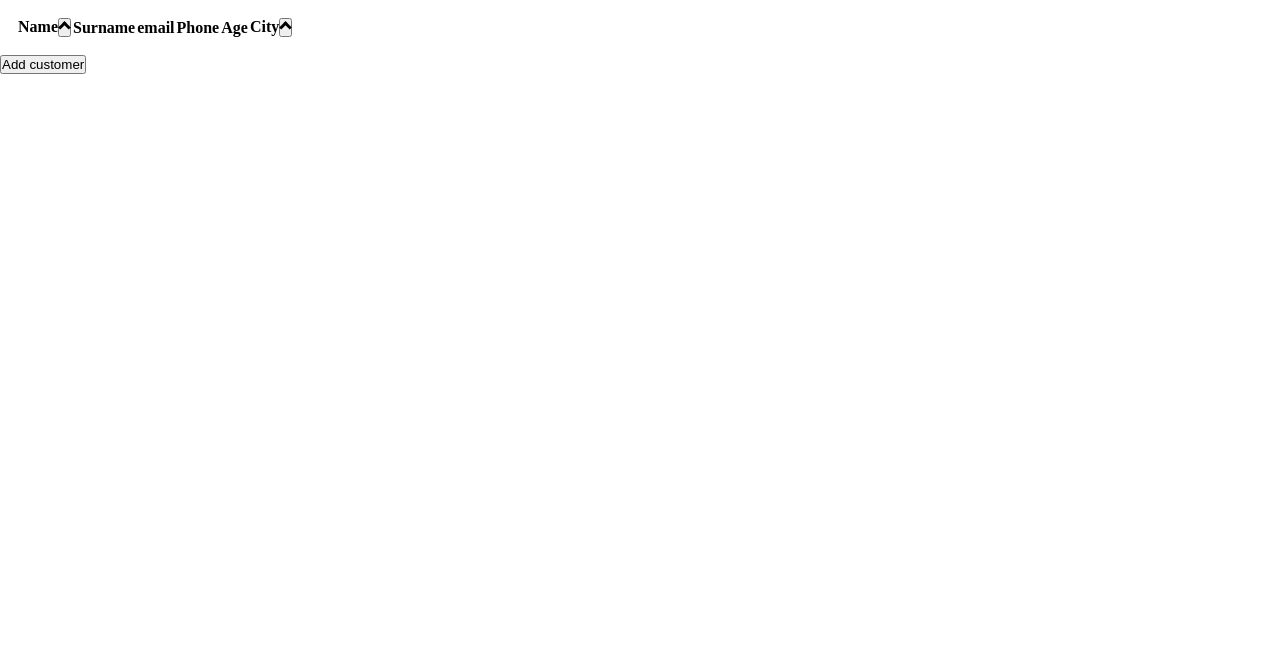
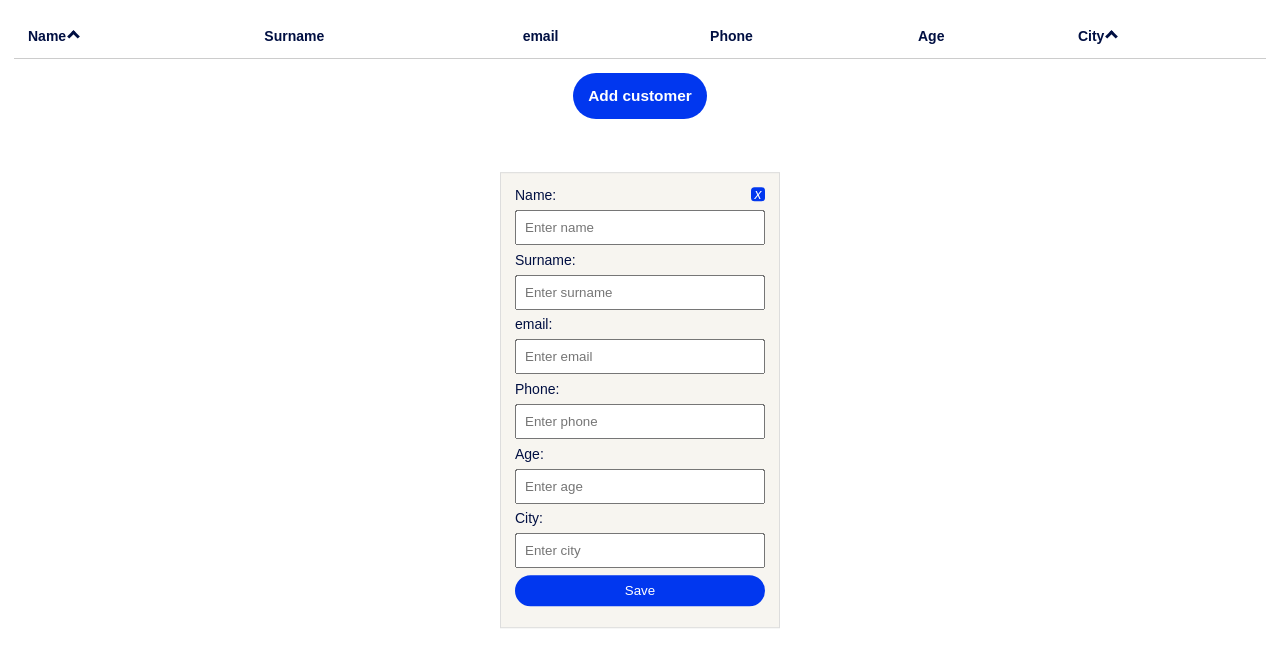
Before and after one commit to micail/vd, a React (Create React App) app: page / in a window 1280 px wide. Shown: the top 666 px of the page. Built offline with nearby package versions, Linux system fonts and the light colour scheme.

Commit message:
Add components styling

```diff
--- a/src/components/App.jsx
+++ b/src/components/App.jsx
@@ -25,8 +25,8 @@ const App = ({ entries }) => {
       <div className="row">
         <Table entries={entries} />
         <Modal showModal={showModal} close={closeModal}><Form close={closeModal} /></Modal>
+        <button className="btn--full center" type="button" onClick={openModal}>Add customer</button>
       </div>
-      <button type="button" onClick={openModal}>Add customer</button>
     </div>
   );
 };
--- a/src/components/Form.jsx
+++ b/src/components/Form.jsx
@@ -4,7 +4,7 @@ import { addEntry } from '../store/actions/recordActions'
 
 import './Form.scss';
 
-const Form = ({close}) => {
+const Form = ({ close }) => {
   const [customer, setCustomer] = useState({});
   const dispatch = useDispatch();
 
@@ -21,33 +21,33 @@ const Form = ({close}) => {
   };
 
   return (
-    <div className="form-wrapper">
+    <div className="vd-modal-form">
       <form onSubmit={handleSubmit}>
         <label htmlFor="name">
-          Name:
+          <span>Name:</span>
           <input id="name" name="name" placeholder="Enter name" onChange={handleChange} value={customer.name || ''} required />
         </label>
         <label htmlFor="surname">
-          Surname:
+          <span>Surname:</span>
           <input id="surname" name="surname" placeholder="Enter surname" onChange={handleChange} value={customer.surname || ''} required />
         </label>
         <label htmlFor="email">
-          email:
+          <span>email:</span>
           <input id="email" name="email" placeholder="Enter email" onChange={handleChange} value={customer.email || ''} required type="email" />
         </label>
         <label htmlFor="phone">
-          Phone:
+          <span> Phone:</span>
           <input id="phone" name="phone" placeholder="Enter phone" onChange={handleChange} value={customer.phone || ''} required type="tel" />
         </label>
         <label htmlFor="age">
-          Age:
+          <span> Age:</span>
           <input id="age" name="age" placeholder="Enter age" onChange={handleChange} value={customer.age || ''} required type="number" />
         </label>
         <label htmlFor="city">
-          City:
+          <span> City:</span>
           <input id="city" name="city" placeholder="Enter city" onChange={handleChange} value={customer.city || ''} required />
         </label>
-        <input type="submit" value="Save" />
+        <input className="button" type="submit" value="Save" />
       </form>
     </div>
   );
--- a/src/components/Form.scss
+++ b/src/components/Form.scss
@@ -0,0 +1,12 @@
+.vd-modal-form {
+  span {
+    display: inline-block;
+    margin-bottom: .5em;
+  }
+  input {
+    display: inline-block;
+    width: 100%;
+    padding: 0.6em;
+    margin-bottom: .5em;
+  }
+}
--- a/src/components/Modal.jsx
+++ b/src/components/Modal.jsx
@@ -1,11 +1,13 @@
 import React from 'react';
+
+import './Modal.scss';
 
 const Modal = ({showModal, close, children}) => {
   const showHide = showModal ? 'd-block' : 'd-none';
   return (
-    <div className={`col-xs-12 col-sm-10 col-md-6 ${showHide}`}>
+    <div className={`col-xs-12 col-sm-8 col-md-4 vd-modal ${showHide}`}>
       <section className="modal-main">
-        <button type="button" onClick={close}>close</button>
+        <button type="button" className="close-button float-right" onClick={close}><i>x</i></button>
         {children}
       </section>
     </div>
--- /dev/null
+++ b/src/components/Modal.scss
@@ -0,0 +1,8 @@
+.vd-modal {
+  display: flex!important;
+  position: fixed;
+    top: 0;
+    left: 0;
+  background-color: #f7f5f0;
+  border: 1px solid #ddd;
+}
--- a/src/components/Table.jsx
+++ b/src/components/Table.jsx
@@ -29,7 +29,7 @@ const Table = ({ entries }) => {
 
   return (
     <div className="col-xs-12">
-      <table>
+      <table className="vd-table">
         <thead>
           <tr>
             <th>Name
--- a/src/components/Table.scss
+++ b/src/components/Table.scss
@@ -1,5 +1,16 @@
+.vd-table {
+  width: 100%;
+  display: table;
+  border-collapse: collapse;
+  text-align: left;
+  tr {
+    border-bottom: 1px solid #ccc;
+  }
+  th, td {
+    padding: 1em;
+  }
   .arrow {
-  border: solid black;
+    border: solid #000f42;;
     border-width: 0 3px 3px 0;
     display: inline-block;
     padding: 3px;
@@ -7,9 +18,10 @@
     -webkit-transform: rotate(-135deg);
   }
 
-.sort-button.ascending{
+  .sort-button.ascending {
     .arrow {
       transform: rotate(45deg);
       -webkit-transform: rotate(45deg);
     }
   }
+}
--- a/src/style.scss
+++ b/src/style.scss
@@ -51,9 +51,23 @@ $xl: 1200px;
 	@include grid(xl, $col_number);
 }
 
+
+@include breakpoints(sm) {
+  .vd-modal {
+    max-width: 20em;
+    position: absolute;
+    left: 50%;
+    top: 50%;
+    transform: translate(-50%,-50%);
+  }
+}
+
 /** General styles */
 html {
   box-sizing: border-box;
+  font-family: Arial,Helvetica,sans-serif;
+  font-size: 0.875em;
+  color: #000f42;
 }
 
 * {
@@ -73,6 +87,7 @@ html, body, .container {
 	flex-wrap: wrap;
 }
 
+/** Display */
 .d-block {
     display: block;
 }
@@ -80,3 +95,57 @@ html, body, .container {
 .d-none {
     display: none;
 }
+
+/** Positioning */
+
+.float-right {
+  float: right!important;
+}
+
+.float-left {
+  float: left!important;
+}
+
+/** Buttons */
+
+button, .button {
+  color: #fff;
+  background-color: #0137ef;
+  cursor: pointer;
+  border: none;
+  border-radius: 2em;
+  &:hover, &:active, &:focus {
+    outline: none;
+  }
+  &.center {
+    margin: 0 auto;
+  }
+}
+
+.btn--full {
+  font-size: 1.1em;
+  display: inline-block;
+  text-align: center;
+  margin: 0;
+  line-height: 3em;
+  padding-right: 1em;
+  padding-left: 1em;
+  color: #fff;
+  white-space: nowrap;
+  font-weight: 700;
+}
+
+.sort-button {
+  margin-left: .2em;
+  margin-right: .2em;
+  background: none;
+  border: none;
+}
+
+.close-button {
+  font-size: 1em;
+  line-height: 1em;
+  padding: 0 .25em;
+  border: none;
+  border-radius: .25em;
+}
```
Lines whose indentation alone changed are shown as unchanged.
